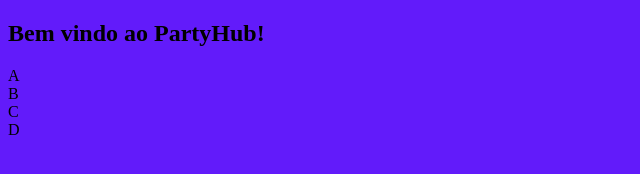
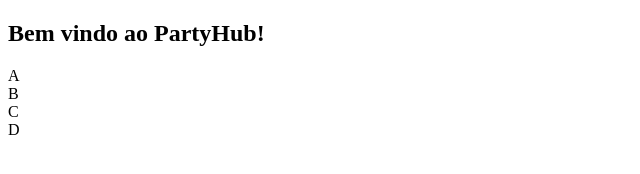
Before and after one commit to Jheex/PartyHub, a plain HTML site: page index.html in a window 1280 px wide. Shown: the whole page, without its empty margins (0-640 px from the left). Drawn offline with Linux system fonts and the light colour scheme.

Commit message:
Deploy Vercel

```diff
--- a/index.html
+++ b/index.html
@@ -9,7 +9,7 @@
 <style>
 
     body{
-        background-color: rgb(98, 27, 250);
+        /*background-color: rgb(98, 27, 250);*/
     }
 
     titulo{
```
